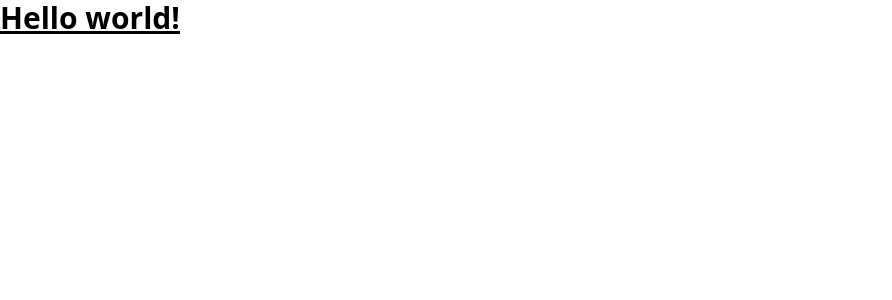
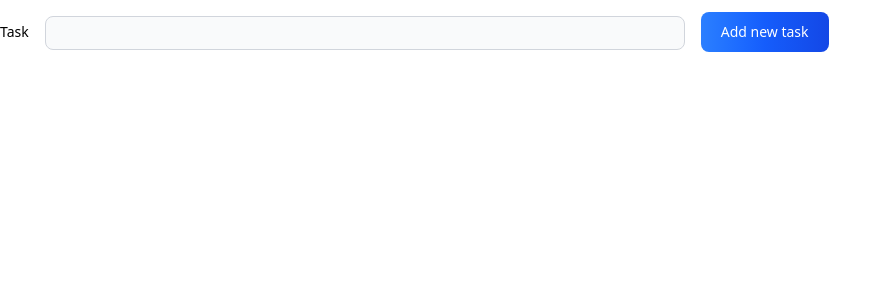
Before and after one commit to Matheesha01/simple-todo-redux-app, a React (Vite) app: page / in a window 1280 px wide. Shown: the top 300 px of the page, without its empty margins (0-892 px from the left). Built offline with nearby package versions, Linux system fonts and the light colour scheme.

Commit message:
installed prettier and create ui for task add.

```diff
--- a/package.json
+++ b/package.json
@@ -26,6 +26,7 @@
     "eslint-plugin-react-hooks": "^5.2.0",
     "eslint-plugin-react-refresh": "^0.4.22",
     "globals": "^16.4.0",
+    "prettier": "3.6.2",
     "vite": "^7.1.7"
   }
 }
--- a/src/App.jsx
+++ b/src/App.jsx
@@ -1,14 +1,50 @@
+import {useState} from "react";
 
-const App = ()=> {
+const App = () => {
+
+    const [task,setTask]=useState('')
+
+    const handleInput = (event)=>{
+        console.log(event.target.value)
+        setTask(event.target.value)
+    }
 
 
   return (
       <>
-          <h1 className="text-3xl font-bold underline">
-              Hello world!
-          </h1>
+          <div>
+              <label
+                  htmlFor="small-input"
+                  className=" mb-2 text-sm font-medium text-dark"
+              >
+                  Task
+              </label>
+              <input
+                  type="text"
+                  id="small-input"
+                  name="task"
+                  onChange={handleInput}
+                  className="w-1/2 m-4 p-2 text-gray-900 border border-gray-300
+        rounded-lg bg-gray-50 text-xs focus:ring-blue-500 focus:border-blue-500
+         dark:border-gray-600 dark:placeholder-gray-400
+        dark:focus:ring-blue-500 dark:focus:border-blue-500"
+              />
+
+              <button
+                  type="button"
+                  className="text-white bg-gradient-to-r from-blue-500 via-blue-600 to-blue-700
+         hover:bg-gradient-to-br focus:ring-4 focus:outline-none focus:ring-blue-300
+         dark:focus:ring-blue-800 font-medium rounded-lg text-sm px-5 py-2.5 text-center me-2 mb-2"
+              >
+                  Add new task
+              </button>
+          </div>
+
+          <div>
+              {task}
+          </div>
       </>
-  )
-}
+  );
+};
 
-export default App
+export default App;
```
Also changed, not shown: 1 other file (tests, documents, lock files or other folders).
